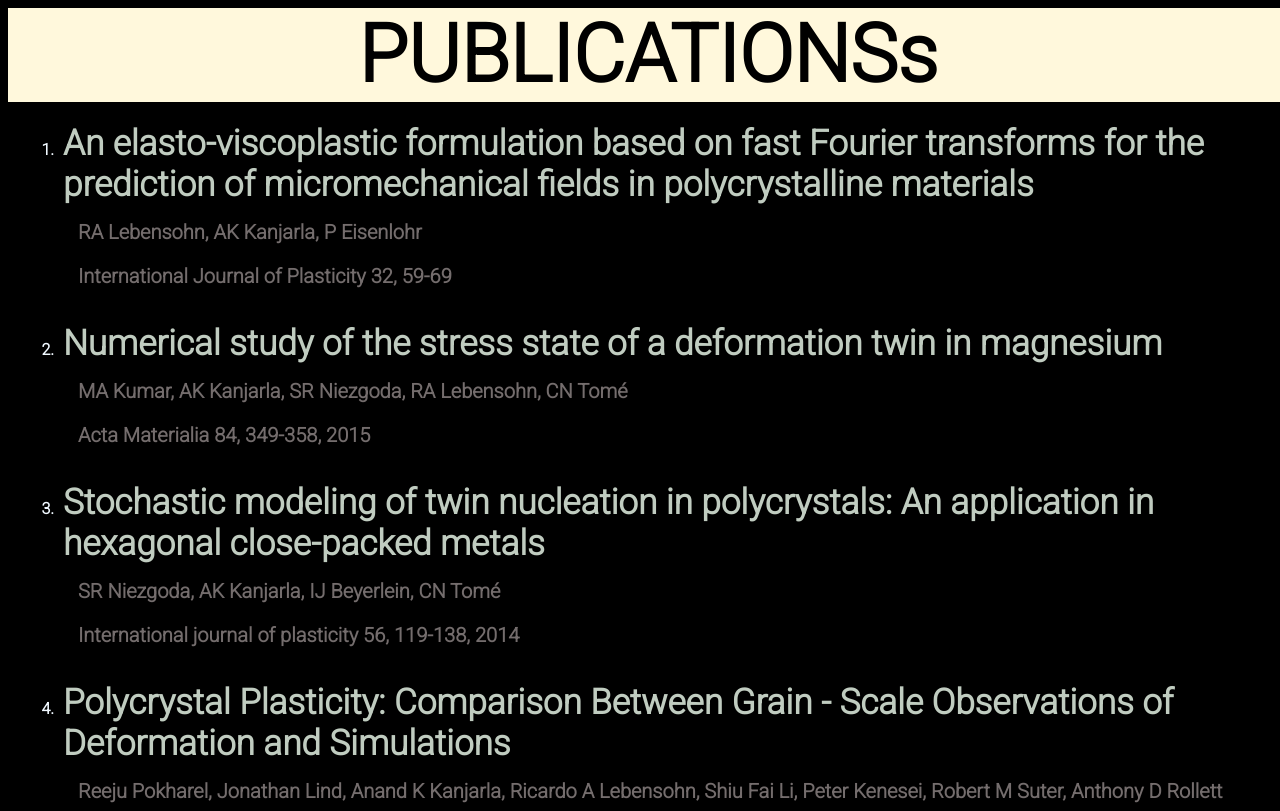
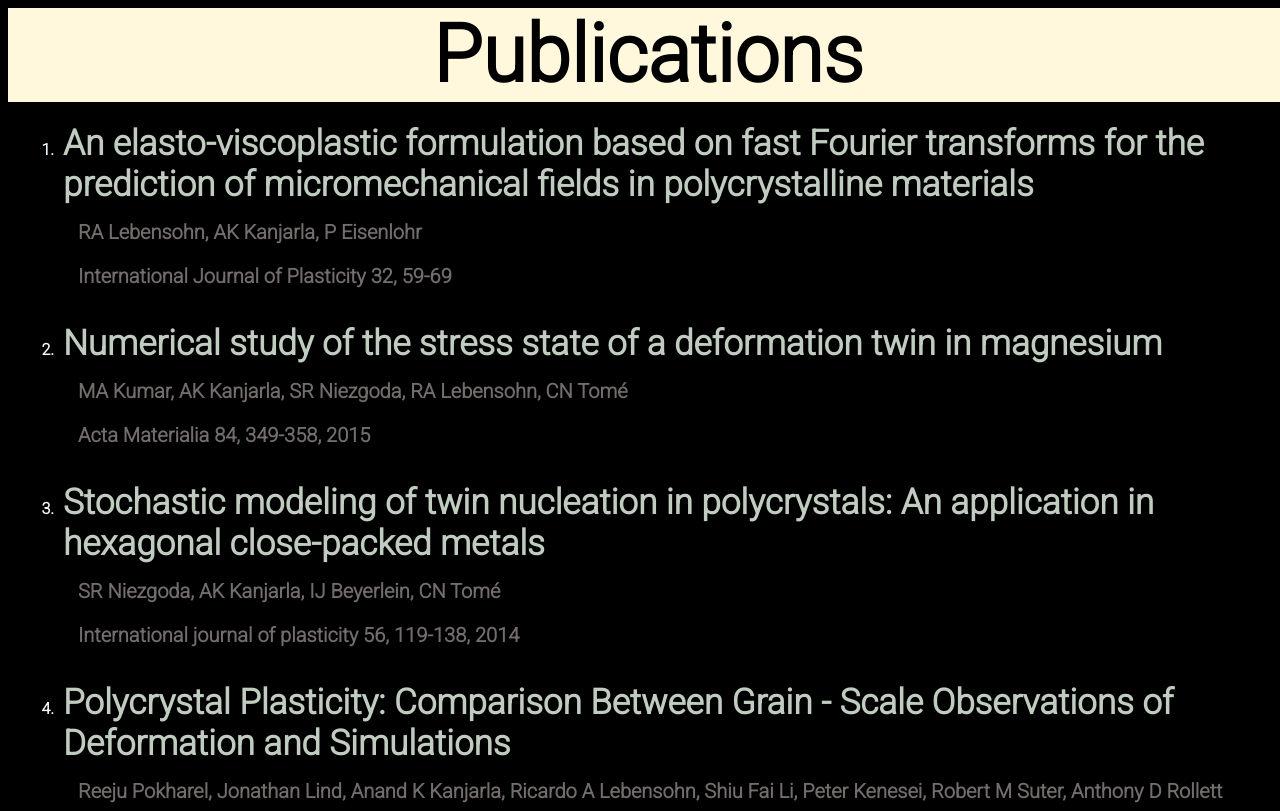
Before and after one commit to mohith-git/git-sample3, a plain HTML site: page index.html in a window 1280 px wide. Shown: the top 811 px of the page. Drawn offline with Linux system fonts and the light colour scheme.

Commit message:
Update index.html

```diff
--- a/index.html
+++ b/index.html
@@ -1,11 +1,11 @@
 <!DOCTYPE html>
 <html>
 <head>
-    <title>publication</title>
+    <title>PUBLICATION</title>
     <link rel="stylesheet" href="publications.css">
 </head>
 <body>
-<div class="publication">PUBLICATIONSs</div>
+<div class="publication">Publications</div>
 <div>
 <ul style="list-style-type:decimal; color:aliceblue;">
 
```
